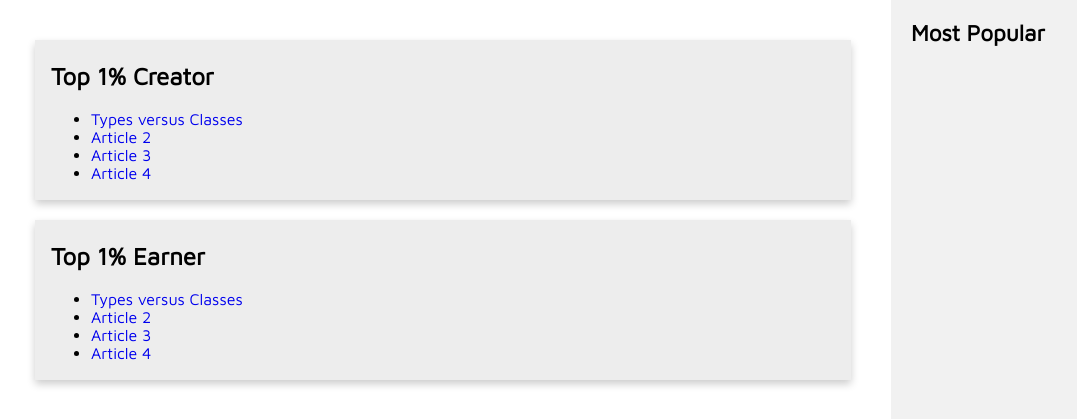
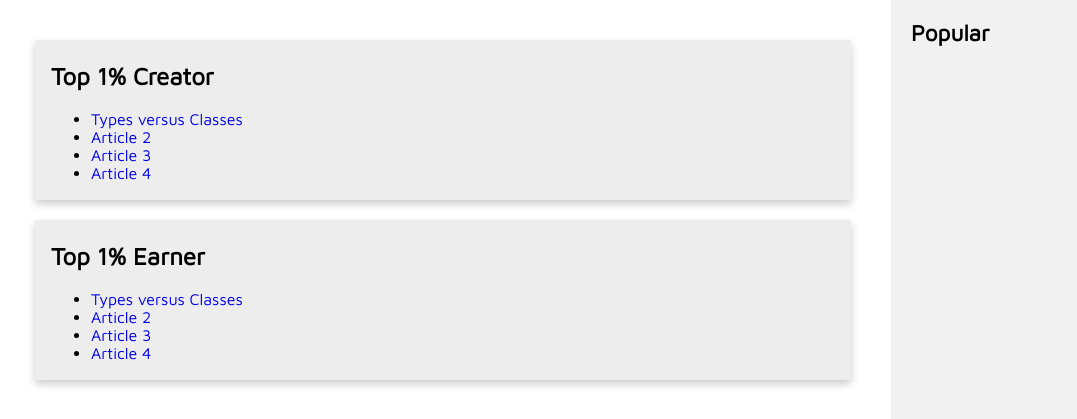
Before and after one commit to mikaeilorfanian/lightning, a Python web app: template templates/home-template.html in a window 1280 px wide. Shown: the part 168-587 px from the top of the page, without its empty margins (5-1082 px from the left). Run offline with Jinja, Linux system fonts and the light colour scheme; the template is opened without the code that fills it, so the values that code supplies are empty.

Commit message:
Wording fix

```diff
--- a/templates/about-template.html
+++ b/templates/about-template.html
@@ -22,7 +22,7 @@
 
   </div>
   <div class="side">
-    <h2>Most Popular</h2>
+    <h2>Popular</h2>
     {% for article in popular_articles %}
       <li><a href='{{ article.link }}'>{{ article.title }}</a></li>
     {% endfor %}
--- a/templates/home-template.html
+++ b/templates/home-template.html
@@ -46,7 +46,7 @@
 
   </div>
   <div class="side">
-    <h2>Most Popular</h2>
+    <h2>Popular</h2>
     {% for article in popular_articles %}
       <li><a href='{{ article.link }}'>{{ article.title }}</a></li>
     {% endfor %}
```
